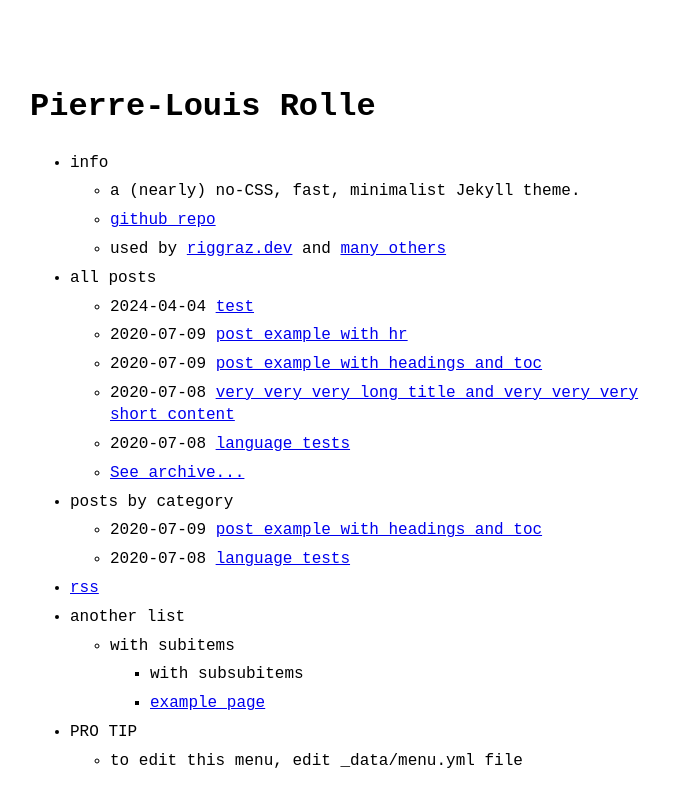
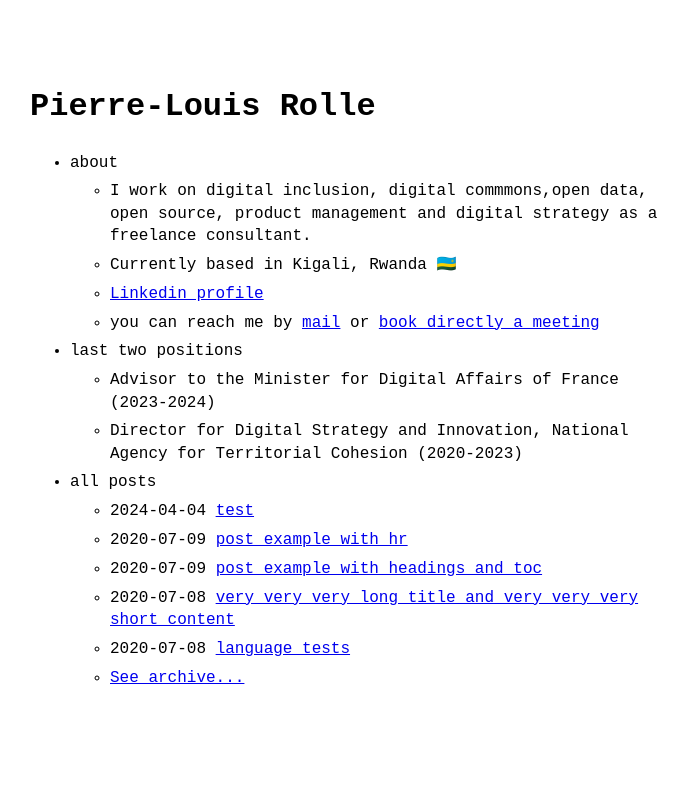
Before and after one commit to PLrolle/plrolle.github.io, a Jekyll site: the page built from index.md, in a window 1280 px wide. Shown: the top 807 px of the page, without its empty margins (290-977 px from the left). Built offline with Jekyll 4.4.1, drawn with Linux system fonts in a browser that asks for light colours.

Commit message:
Update menu.yml
Ajout du contenu

```diff
--- a/_data/menu.yml
+++ b/_data/menu.yml
@@ -2,12 +2,18 @@
 # https://github.com/riggraz/no-style-please#customize-the-menu
 
 entries:
-  - title: info
+  - title: about
     entries:
-      - title: a (nearly) no-CSS, fast, minimalist Jekyll theme.
-      - title: github repo
-        url: https://github.com/riggraz/no-style-please
-      - title: "used by <a href='https://riggraz.dev'>riggraz.dev</a> and <a href='https://github.com/riggraz/no-style-please/network/dependents'>many others</a>"
+      - title: I work on digital inclusion, digital commmons,open data, open source, product management and digital strategy as a freelance consultant.
+      - title: Currently based in Kigali, Rwanda <span class="ioda">🇷🇼</span>
+      - title: Linkedin profile
+        url: https://www.linkedin.com/in/pierrelouisrolle/?locale=en_US
+      - title: "you can reach me by <a href='mailto:plrolle@pm.me'>mail</a> or <a href='https://cal.com/prolle/30min'>book directly a meeting</a>"
+
+  - title: last two positions
+    entries:
+      - title: Advisor to the Minister for Digital Affairs of France (2023-2024)
+      - title: Director for Digital Strategy and Innovation, National Agency for Territorial Cohesion (2020-2023)
 
   - title: all posts
     post_list:
@@ -15,24 +21,3 @@ entries:
       show_more: true
       show_more_text: See archive...
       show_more_url: archive.html
-
-  - title: posts by category
-    post_list:
-      category: example2
-      show_more: true
-      show_more_text: See more posts...
-      show_more_url: example2-archive.html
-
-  - title: rss
-    url: feed.xml
-
-  - title: another list
-    entries:
-      - title: with subitems
-        entries:
-          - title: with subsubitems
-          - title: example page
-            url: about
-  - title: PRO TIP
-    entries:
-      - title: to edit this menu, edit _data/menu.yml file
```
